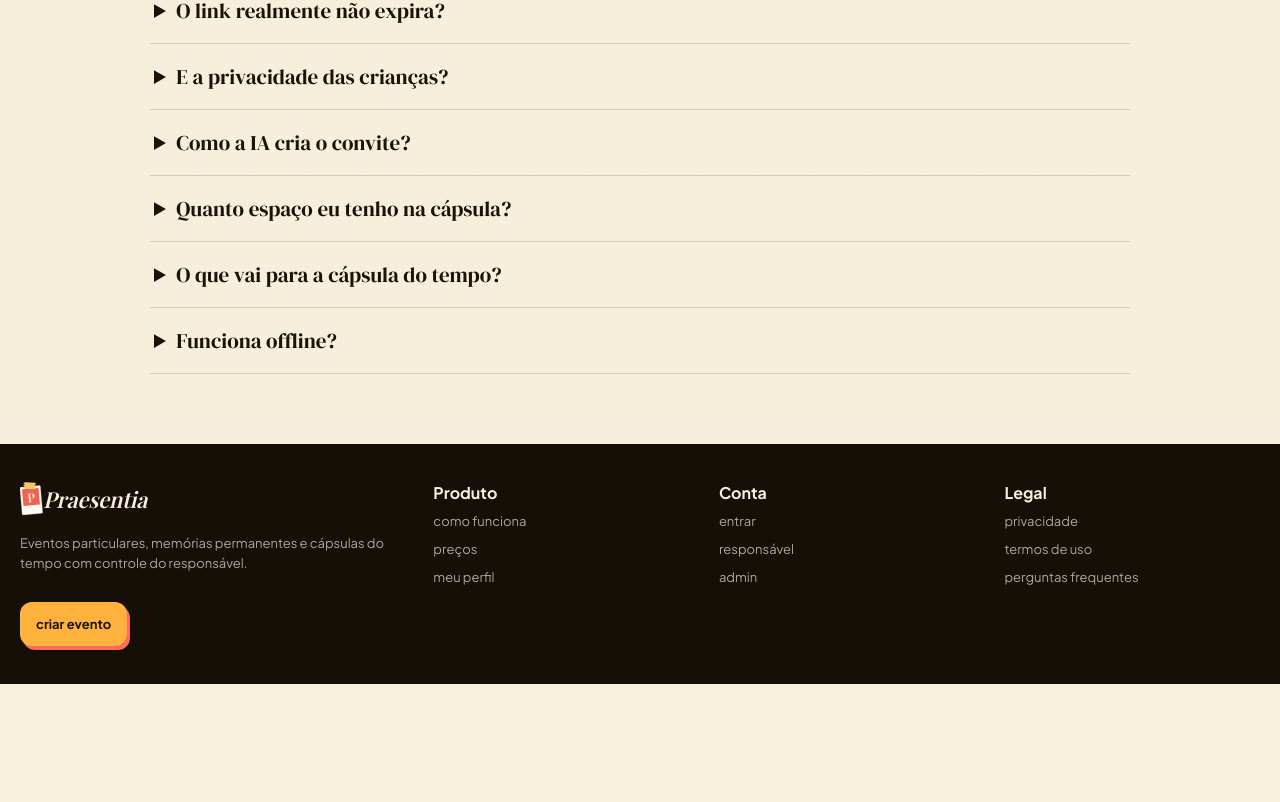
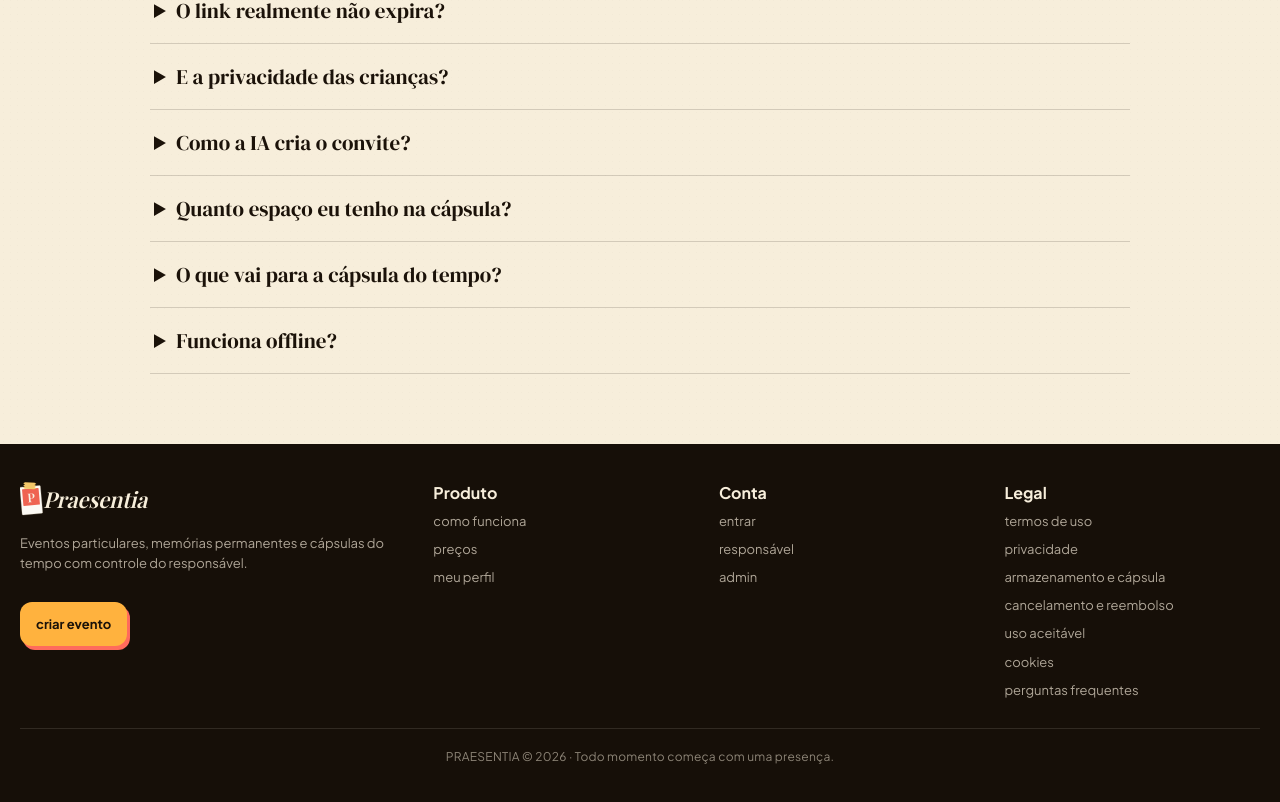
Before and after one commit to apphublar/praesentia, a Next.js app: page / in a window 1280 px wide. Shown: the part 8437-9239 px from the top of the page. Before the commit the page ends 9121 px from the top, so only its background shows below. Built offline with nearby package versions, Linux system fonts and the light colour scheme; a web font is replaced by a local one.

Commit message:
Atualiza rodapé com links legais e copyright 2026.
Inclui navegação para todas as páginas legais e a linha PRAESENTIA © 2026 no footer do site.

Co-authored-by: Cursor <cursoragent@cursor.com>

```diff
--- a/src/components/marketing/extra-sections.tsx
+++ b/src/components/marketing/extra-sections.tsx
@@ -1,6 +1,7 @@
 import Link from "next/link";
 import type { ReactNode } from "react";
 import { PraesentiaLogo } from "@/components/brand/praesentia-logo";
+import { LEGAL_PAGES } from "@/lib/legal/constants";
 import { marketingImages, mavieJourneyDates } from "@/lib/marketing/marketing-images";
 import {
   MarketingCapsulePreview,
@@ -418,7 +419,16 @@ export function SiteFooter() {
         </div>
         <nav><b>Produto</b><Link href="#como-funciona">como funciona</Link><Link href="#precos">preços</Link><Link href="/eu">meu perfil</Link></nav>
         <nav><b>Conta</b><Link href="/login">entrar</Link><Link href="/dashboard">responsável</Link><Link href="/admin">admin</Link></nav>
-        <nav><b>Legal</b><Link href="/privacidade">privacidade</Link><Link href="/termos">termos de uso</Link><Link href="#faq">perguntas frequentes</Link></nav>
+        <nav>
+          <b>Legal</b>
+          {LEGAL_PAGES.map(({ href, label }) => (
+            <Link key={href} href={href}>{label.toLowerCase()}</Link>
+          ))}
+          <Link href="#faq">perguntas frequentes</Link>
+        </nav>
+      </div>
+      <div className="site-footer-bottom shell">
+        <p>PRAESENTIA © 2026 · Todo momento começa com uma presença.</p>
       </div>
     </footer>
   );
```
